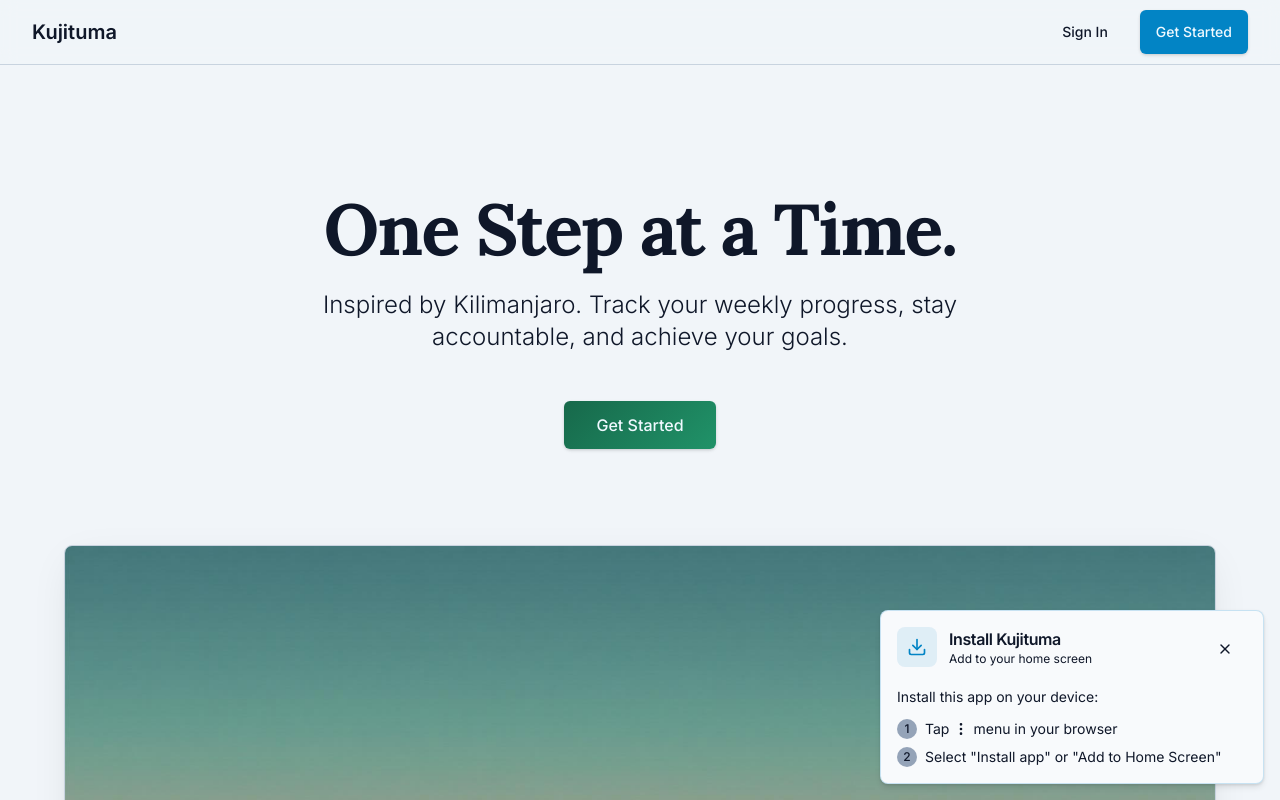
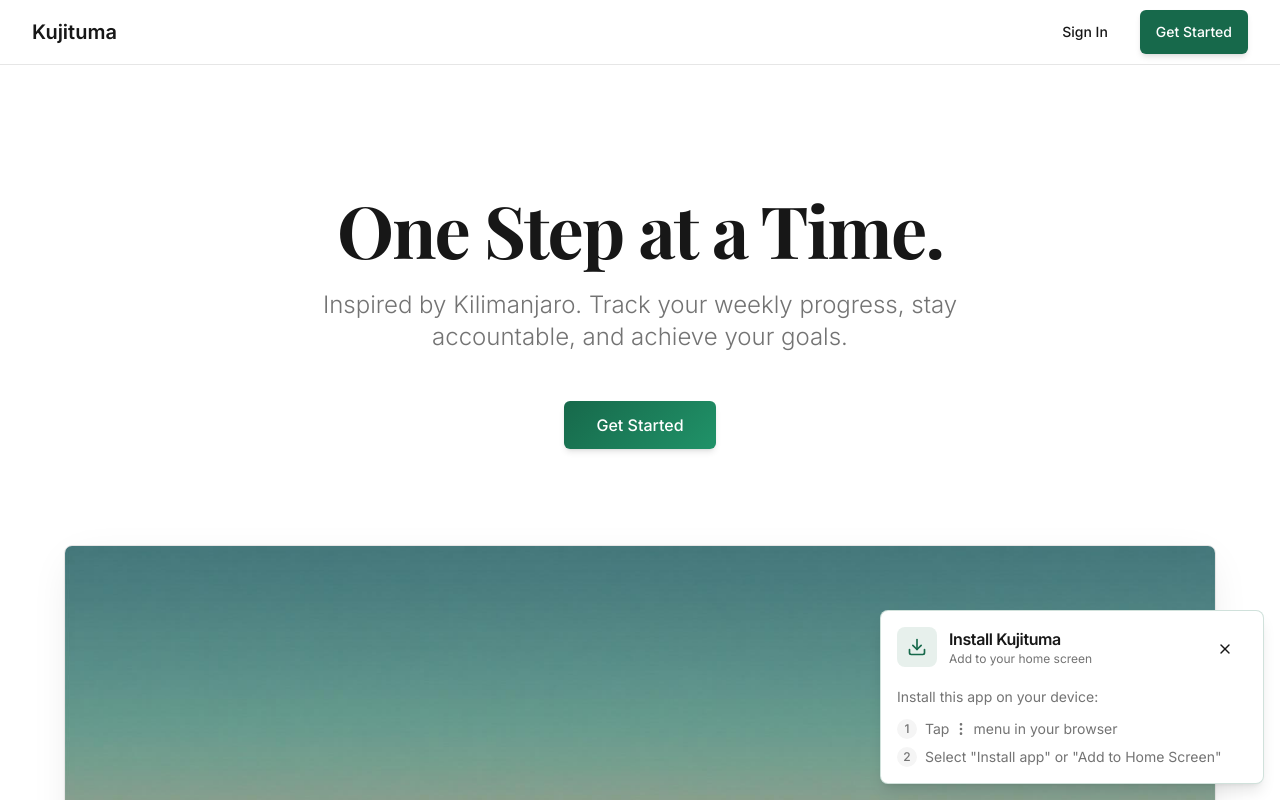
Before and after one commit to nicolaieddy/kujituma, a React (Vite) app: page / in a window 1280 px wide. Shown: the top 800 px of the page. Built offline with nearby package versions, Linux system fonts and the light colour scheme.

Commit message:
Reverted to commit 85107828388f9af2ec079b1d83a1729ca9c9c5d6

```diff
--- a/src/index.css
+++ b/src/index.css
@@ -1,6 +1,3 @@
-@import url("https://fonts.googleapis.com/css2?family=Inter:wght@400;500;600;700&display=swap");
-@import url("https://fonts.googleapis.com/css2?family=Lora:wght@400;500;600;700&display=swap");
-@import url("https://fonts.googleapis.com/css2?family=Space+Mono:wght@400;700&display=swap");
 @tailwind base;
 @tailwind components;
 @tailwind utilities;
@@ -10,33 +7,33 @@
 @layer base {
   :root {
     /* Clean Professional Theme - High Contrast Monochrome */
-    --background: 209 40% 96%;
-    --foreground: 222 47% 11%;
+    --background: 0 0% 100%;
+    --foreground: 0 0% 9%;
 
-    --card: 210 40% 98%;
-    --card-foreground: 222 47% 11%;
+    --card: 0 0% 100%;
+    --card-foreground: 0 0% 9%;
 
-    --popover: 214 31% 91%;
-    --popover-foreground: 222 47% 11%;
+    --popover: 0 0% 100%;
+    --popover-foreground: 0 0% 9%;
 
-    --primary: 200 98% 39%;
-    --primary-foreground: 204 100% 97%;
+    --primary: 158 64% 25%;
+    --primary-foreground: 0 0% 100%;
 
-    --secondary: 215 24% 26%;
-    --secondary-foreground: 210 40% 98%;
+    --secondary: 0 0% 96%;
+    --secondary-foreground: 0 0% 9%;
 
-    --muted: 215 20% 65%;
-    --muted-foreground: 222 47% 11%;
+    --muted: 0 0% 96%;
+    --muted-foreground: 0 0% 45%;
 
-    --accent: 210 40% 98%;
-    --accent-foreground: 215 19% 34%;
+    --accent: 0 0% 96%;
+    --accent-foreground: 0 0% 9%;
 
-    --destructive: 0 72% 50%;
-    --destructive-foreground: 0 85% 97%;
+    --destructive: 0 84% 60%;
+    --destructive-foreground: 0 0% 100%;
 
-    --border: 212 26% 83%;
-    --input: 212 26% 83%;
-    --ring: 200 98% 39%;
+    --border: 0 0% 90%;
+    --input: 0 0% 90%;
+    --ring: 158 64% 25%;
 
     --radius: 0.5rem;
 
@@ -46,75 +43,13 @@
     --gradient-glass: linear-gradient(135deg, rgba(255, 255, 255, 0.1) 0%, rgba(255, 255, 255, 0.05) 100%);
 
     --sidebar-background: 0 0% 100%;
-    --sidebar-foreground: 222 47% 11%;
-    --sidebar-primary: 200 98% 39%;
-    --sidebar-primary-foreground: 204 100% 97%;
-    --sidebar-accent: 215 24% 26%;
-    --sidebar-accent-foreground: 210 40% 98%;
-    --sidebar-border: 212 26% 83%;
-    --sidebar-ring: 200 98% 39%;
-    --chart-1: 198 93% 59%;
-    --chart-2: 213 93% 67%;
-    --chart-3: 215 20% 65%;
-    --chart-4: 215 16% 46%;
-    --chart-5: 215 19% 34%;
-    --sidebar: 210 40% 98%;
-    --font-sans: 'Inter', ui-sans-serif, system-ui, -apple-system, BlinkMacSystemFont, 'Segoe UI', Roboto, 'Helvetica Neue', Arial, 'Noto Sans', sans-serif;
-    --font-serif: 'Lora', ui-serif, Georgia, Cambria, 'Times New Roman', Times, serif;
-    --font-mono: 'Space Mono', ui-monospace, SFMono-Regular, Menlo, Monaco, Consolas, 'Liberation Mono', 'Courier New', monospace;
-    --shadow-2xs: 0 1px 3px 0px hsl(0 0% 0% / 0.05);
-    --shadow-xs: 0 1px 3px 0px hsl(0 0% 0% / 0.05);
-    --shadow-sm: 0 1px 3px 0px hsl(0 0% 0% / 0.1), 0 1px 2px -1px hsl(0 0% 0% / 0.1);
-    --shadow: 0 1px 3px 0px hsl(0 0% 0% / 0.1), 0 1px 2px -1px hsl(0 0% 0% / 0.1);
-    --shadow-md: 0 1px 3px 0px hsl(0 0% 0% / 0.1), 0 2px 4px -1px hsl(0 0% 0% / 0.1);
-    --shadow-lg: 0 1px 3px 0px hsl(0 0% 0% / 0.1), 0 4px 6px -1px hsl(0 0% 0% / 0.1);
-    --shadow-xl: 0 1px 3px 0px hsl(0 0% 0% / 0.1), 0 8px 10px -1px hsl(0 0% 0% / 0.1);
-    --shadow-2xl: 0 1px 3px 0px hsl(0 0% 0% / 0.25);
-    --tracking-normal: 0em;
-    --spacing: 0.25rem;
-  }
-  .dark {
-    --background: 222 47% 11%;
-    --foreground: 210 40% 98%;
-    --card: 217 32% 17%;
-    --card-foreground: 210 40% 98%;
-    --popover: 215 24% 26%;
-    --popover-foreground: 210 40% 98%;
-    --primary: 198 93% 59%;
-    --primary-foreground: 204 80% 15%;
-    --secondary: 212 26% 83%;
-    --secondary-foreground: 228 84% 4%;
-    --muted: 215 16% 46%;
-    --muted-foreground: 210 40% 98%;
-    --accent: 228 84% 4%;
-    --accent-foreground: 215 20% 65%;
-    --destructive: 0 84% 60%;
-    --destructive-foreground: 0 85% 97%;
-    --border: 215 19% 34%;
-    --input: 215 19% 34%;
-    --ring: 198 93% 59%;
-    --chart-1: 199 95% 73%;
-    --chart-2: 211 96% 78%;
-    --chart-3: 215 20% 65%;
-    --chart-4: 215 16% 46%;
-    --chart-5: 215 19% 34%;
-    --sidebar: 217 32% 17%;
-    --sidebar-foreground: 210 40% 98%;
-    --sidebar-primary: 198 93% 59%;
-    --sidebar-primary-foreground: 204 80% 15%;
-    --sidebar-accent: 215 20% 65%;
-    --sidebar-accent-foreground: 228 84% 4%;
-    --sidebar-border: 215 19% 34%;
-    --sidebar-ring: 198 93% 59%;
-    --shadow-2xs: 0 1px 3px 0px hsl(0 0% 0% / 0.05);
-    --shadow-xs: 0 1px 3px 0px hsl(0 0% 0% / 0.05);
-    --shadow-sm: 0 1px 3px 0px hsl(0 0% 0% / 0.1), 0 1px 2px -1px hsl(0 0% 0% / 0.1);
-    --shadow: 0 1px 3px 0px hsl(0 0% 0% / 0.1), 0 1px 2px -1px hsl(0 0% 0% / 0.1);
-    --shadow-md: 0 1px 3px 0px hsl(0 0% 0% / 0.1), 0 2px 4px -1px hsl(0 0% 0% / 0.1);
-    --shadow-lg: 0 1px 3px 0px hsl(0 0% 0% / 0.1), 0 4px 6px -1px hsl(0 0% 0% / 0.1);
-    --shadow-xl: 0 1px 3px 0px hsl(0 0% 0% / 0.1), 0 8px 10px -1px hsl(0 0% 0% / 0.1);
-    --shadow-2xl: 0 1px 3px 0px hsl(0 0% 0% / 0.25);
-
+    --sidebar-foreground: 0 0% 9%;
+    --sidebar-primary: 158 64% 25%;
+    --sidebar-primary-foreground: 0 0% 100%;
+    --sidebar-accent: 0 0% 96%;
+    --sidebar-accent-foreground: 0 0% 9%;
+    --sidebar-border: 0 0% 90%;
+    --sidebar-ring: 158 64% 25%;
   }
 
 }
--- a/tailwind.config.ts
+++ b/tailwind.config.ts
@@ -65,57 +65,19 @@ export default {
 				}
 			},
 			fontFamily: {
-    			sans: [
-    				'Inter',
-    				'ui-sans-serif',
-    				'system-ui',
-    				'-apple-system',
-    				'BlinkMacSystemFont',
-    				'Segoe UI',
-    				'Roboto',
-    				'Helvetica Neue',
-    				'Arial',
-    				'Noto Sans',
-    				'sans-serif'
-    			],
-    			serif: [
-    				'Lora',
-    				'ui-serif',
-    				'Georgia',
-    				'Cambria',
-    				'Times New Roman',
-    				'Times',
-    				'serif'
-    			],
-    			mono: [
-    				'Space Mono',
-    				'ui-monospace',
-    				'SFMono-Regular',
-    				'Menlo',
-    				'Monaco',
-    				'Consolas',
-    				'Liberation Mono',
-    				'Courier New',
-    				'monospace'
-    			]
+				sans: ['Inter', 'system-ui', '-apple-system', 'sans-serif'],
+				serif: ['Playfair Display', 'Georgia', 'serif'],
 			},
 			boxShadow: {
-    			soft: '0 2px 15px -3px rgba(0, 0, 0, 0.07), 0 10px 20px -2px rgba(0, 0, 0, 0.04)',
-    			elegant: '0 10px 40px -10px rgba(0, 0, 0, 0.1), 0 2px 8px -2px rgba(0, 0, 0, 0.05)',
-    			glow: '0 0 20px -5px rgba(34, 197, 94, 0.3)',
-    			lift: '0 20px 25px -5px rgba(0, 0, 0, 0.1), 0 8px 10px -6px rgba(0, 0, 0, 0.1)',
-    			'2xs': 'var(--shadow-2xs)',
-    			xs: 'var(--shadow-xs)',
-    			sm: 'var(--shadow-sm)',
-    			md: 'var(--shadow-md)',
-    			lg: 'var(--shadow-lg)',
-    			xl: 'var(--shadow-xl)',
-    			'2xl': 'var(--shadow-2xl)'
+				'soft': '0 2px 15px -3px rgba(0, 0, 0, 0.07), 0 10px 20px -2px rgba(0, 0, 0, 0.04)',
+				'elegant': '0 10px 40px -10px rgba(0, 0, 0, 0.1), 0 2px 8px -2px rgba(0, 0, 0, 0.05)',
+				'glow': '0 0 20px -5px rgba(34, 197, 94, 0.3)',
+				'lift': '0 20px 25px -5px rgba(0, 0, 0, 0.1), 0 8px 10px -6px rgba(0, 0, 0, 0.1)',
 			},
 			spacing: {
 				'18': '4.5rem',
 				'88': '22rem',
-    			'128': '32rem'
+				'128': '32rem',
 			},
 			borderRadius: {
 				lg: 'var(--radius)',
@@ -174,7 +136,7 @@ export default {
 						opacity: '0'
 					}
 				},
-    			ripple: {
+				'ripple': {
 					'0%': {
 						width: '0',
 						height: '0',
@@ -186,21 +148,13 @@ export default {
 						opacity: '0'
 					}
 				},
-    			shimmer: {
-    				'0%': {
-    					transform: 'translateX(-100%)'
+				'shimmer': {
+					'0%': { transform: 'translateX(-100%)' },
+					'100%': { transform: 'translateX(100%)' }
 				},
-    				'100%': {
-    					transform: 'translateX(100%)'
-    				}
-    			},
-    			shine: {
-    				'0%': {
-    					transform: 'translateX(-100%) rotate(45deg)'
-    				},
-    				'100%': {
-    					transform: 'translateX(200%) rotate(45deg)'
-    				}
+				'shine': {
+					'0%': { transform: 'translateX(-100%) rotate(45deg)' },
+					'100%': { transform: 'translateX(200%) rotate(45deg)' }
 				}
 			},
 			animation: {
@@ -208,9 +162,9 @@ export default {
 				'accordion-up': 'accordion-up 0.2s ease-out',
 				'fade-in': 'fade-in 0.6s ease-out',
 				'climb-mountain': 'climb-mountain 3s ease-in-out infinite',
-    			ripple: 'ripple 0.6s ease-out',
-    			shimmer: 'shimmer 2s infinite',
-    			shine: 'shine 3s infinite'
+				'ripple': 'ripple 0.6s ease-out',
+				'shimmer': 'shimmer 2s infinite',
+				'shine': 'shine 3s infinite'
 			}
 		}
 	},
```
Lines whose indentation alone changed are shown as unchanged.
